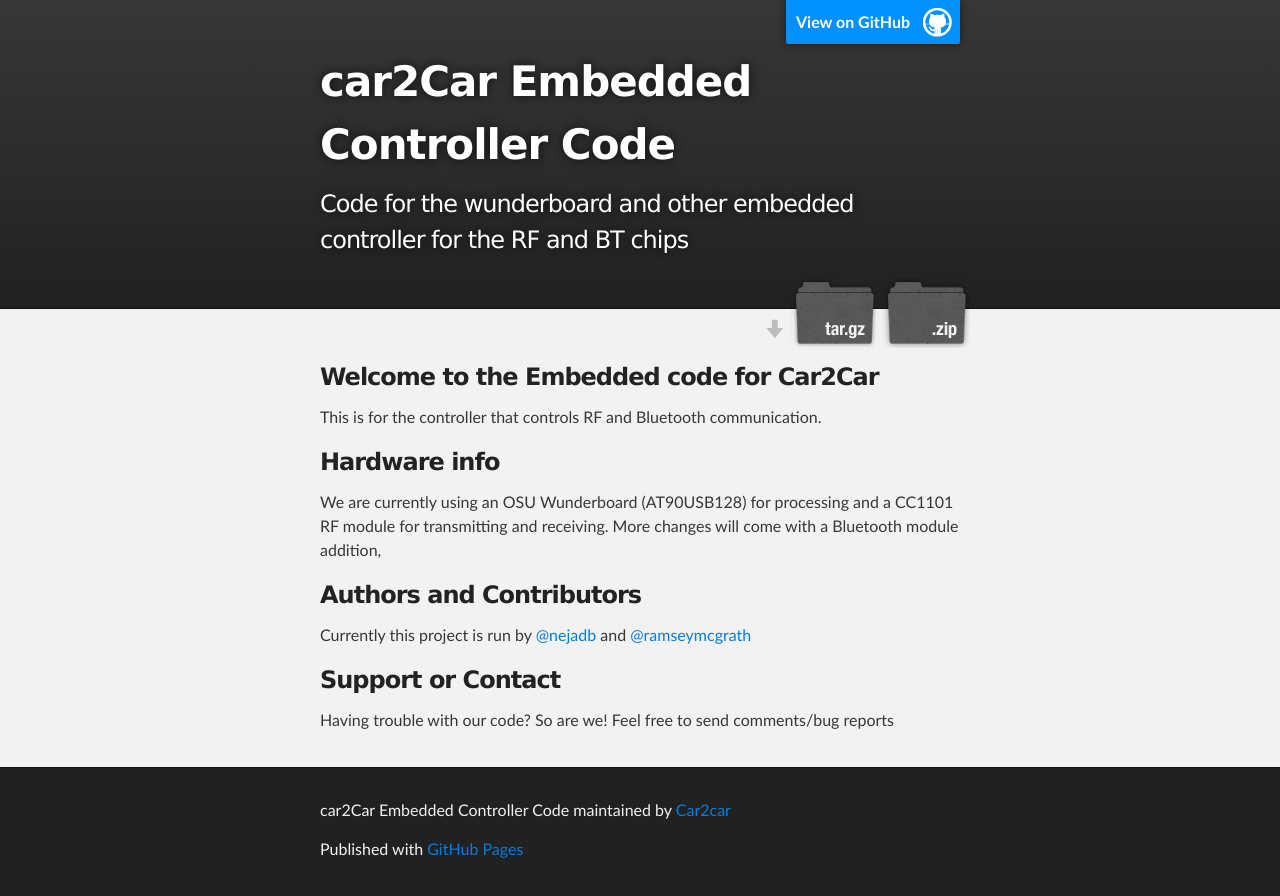
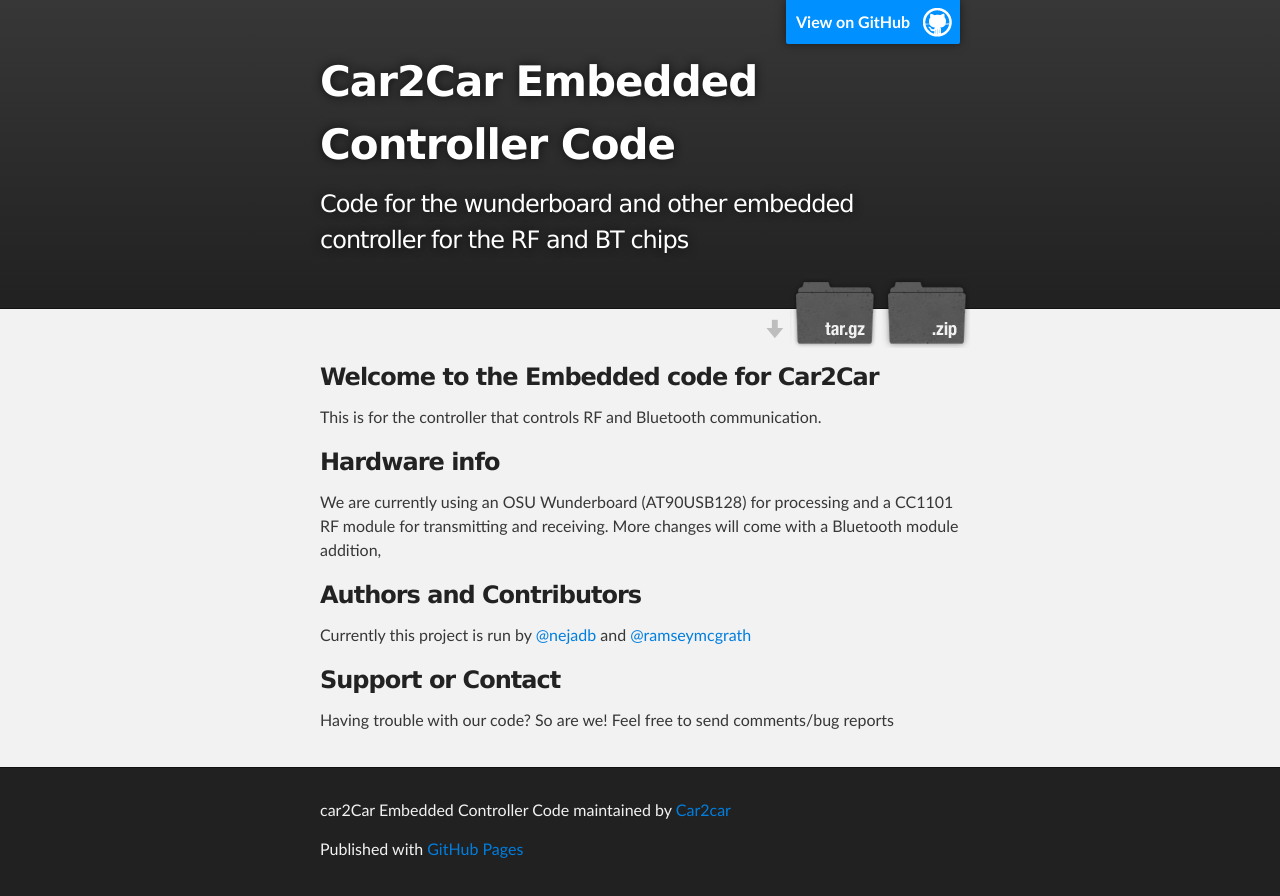
Before and after one commit to Car2Car/EmbeddedCode, a plain HTML site: page index.html in a window 1280 px wide. Drawn offline with Linux system fonts and the light colour scheme.

Commit message:
Update index.html to fix title

```diff
--- a/index.html
+++ b/index.html
@@ -18,7 +18,7 @@
         <header class="inner">
           <a id="forkme_banner" href="https://github.com/Car2car/EmbeddedCode">View on GitHub</a>
 
-          <h1 id="project_title">car2Car Embedded Controller Code</h1>
+          <h1 id="project_title">Car2Car Embedded Controller Code</h1>
           <h2 id="project_tagline">Code for the wunderboard and other embedded controller for the RF and BT chips</h2>
 
             <section id="downloads">
```
